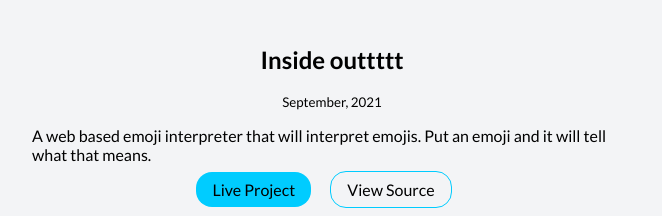
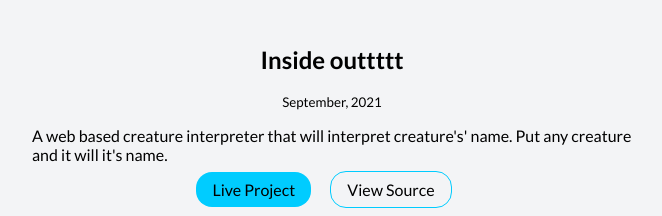
Before and after one commit to nikhilnitrr/NikhilChandrakar-Portfolio, a plain HTML site: page projects.html in a window 1280 px wide. Shown: the part 1500-1716 px from the top of the page, without its empty margins (308-970 px from the left). Drawn offline with Linux system fonts and the light colour scheme.

Commit message:
Minor changes

```diff
--- a/projects.html
+++ b/projects.html
@@ -135,8 +135,8 @@
         <h1>Inside outtttt</h1>
         <small>September, 2021</small>
         <p>
-          A web based emoji interpreter that will interpret emojis. Put an emoji
-          and it will tell what that means.
+          A web based creature interpreter that will interpret creature's' name.
+          Put any creature and it will it's name.
         </p>
         <div class="link-wrapper">
           <a
```
